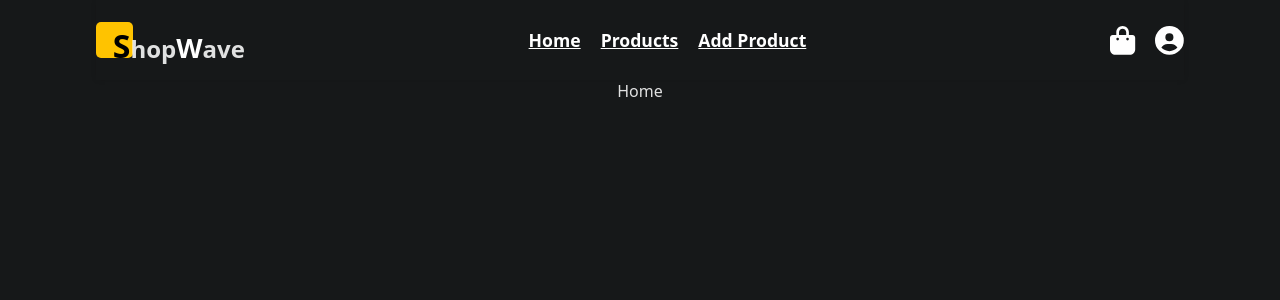
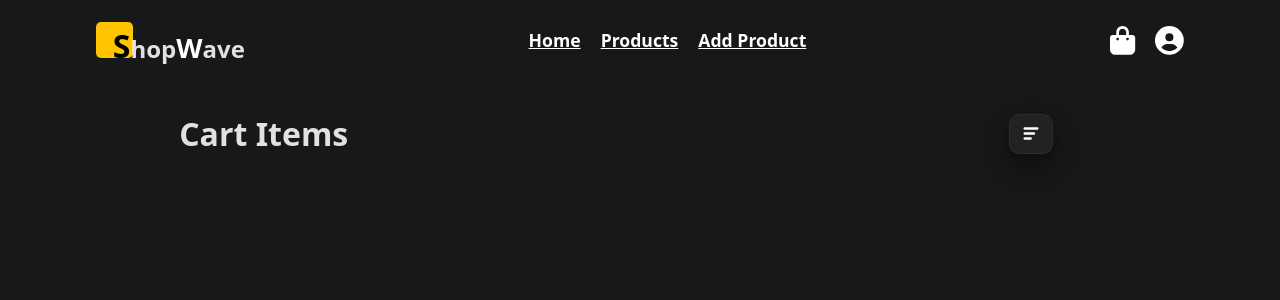
Before and after one commit to Singh233/Ecommerce-React-App, a React (Vite) app: page /cart in a window 1280 px wide. Before the commit this address led to /. Shown: the top 300 px of the page. Built offline with nearby package versions, Linux system fonts and the light colour scheme.

Commit message:
Create cart page

```diff
--- a/src/components/App.jsx
+++ b/src/components/App.jsx
@@ -7,6 +7,7 @@ import Navbar from './Navbar';
 import Home from '../pages/Home';
 import Products from '../pages/Products';
 import AddProduct from '../pages/AddProduct';
+import Cart from '../pages/Cart';
 
 
 
@@ -21,6 +22,7 @@ function App() {
                 <Route path="/" element={<Home />} />
                 <Route path="/products" element={<Products />} />
                 <Route path="/add-product" element={<AddProduct />} />
+                <Route path="/cart" element={<Cart />} />
                 <Route path="*" element={<Navigate to="/" />} />
             </Routes>
         </div>
--- /dev/null
+++ b/src/pages/Cart.jsx
@@ -0,0 +1,33 @@
+import React from 'react';
+
+// styles
+import styles from '../styles/pages/Cart.module.scss';
+
+// fontawesome for icons
+import { FontAwesomeIcon } from '@fortawesome/react-fontawesome'
+import { faPenToSquare } from '@fortawesome/free-solid-svg-icons'
+import { faTrash } from '@fortawesome/free-solid-svg-icons'
+import { faEllipsisV } from '@fortawesome/free-solid-svg-icons'
+import { faBagShopping } from '@fortawesome/free-solid-svg-icons'
+import { faChevronUp } from '@fortawesome/free-solid-svg-icons'
+import { faHeart } from '@fortawesome/free-solid-svg-icons'
+
+import sortIcon from '../assets/icons/sorting.svg'
+
+
+export default function Cart() {
+    return (
+        <div className={styles.container}>
+            <div className={styles.heading}>
+                <p className={styles.title}>
+                    Cart Items
+                </p>
+
+                <div className={styles.options}>
+                    <img src={sortIcon} alt="" />
+
+                </div>
+            </div>
+        </div>
+    );
+}
--- /dev/null
+++ b/src/styles/pages/Cart.module.scss
@@ -0,0 +1,54 @@
+
+
+.container {
+    display: flex;
+    flex-direction: column;
+    width: 80%;
+    align-items: center;
+    justify-content: center;
+
+    .heading {
+        display: flex;
+        align-items: center;
+        width: 90%;
+        justify-content: space-between;
+        font-size: 1.1rem;
+
+        .title {
+            display: flex;
+            align-items: center;
+            font-size: 2rem;
+            font-weight: 600;
+        }
+
+        .options {
+            display: flex;
+            align-items: center;
+            justify-content: space-between;
+            width: 10%;
+            cursor: pointer;
+
+            img {
+                height: 20px;
+                padding: 10px 12px;
+                background-color: #212224;
+                border-radius: 10px;
+                box-shadow: rgba(0, 0, 0, 0.45) 0px 12px 28px 0px, rgba(0, 0, 0, 0.1) 0px 2px 4px 0px, rgba(255, 255, 255, 0.05) 0px 0px 0px 1px inset;
+
+            }
+
+            p {
+                display: flex;
+                align-items: center;
+                padding: 10px 15px;
+                background-color: #212224;
+                border-radius: 10px;
+                box-shadow: rgba(0, 0, 0, 0.45) 0px 12px 28px 0px, rgba(0, 0, 0, 0.1) 0px 2px 4px 0px, rgba(255, 255, 255, 0.05) 0px 0px 0px 1px inset;
+
+                svg {
+                    font-size: 1.2rem;
+                }
+            }
+        }
+    }
+}
```
